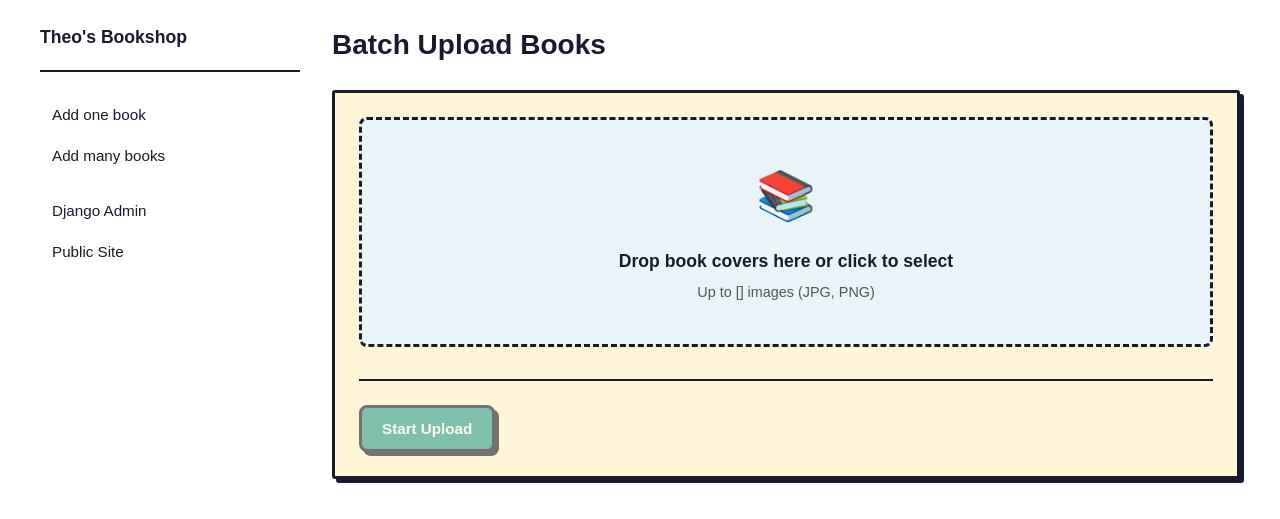
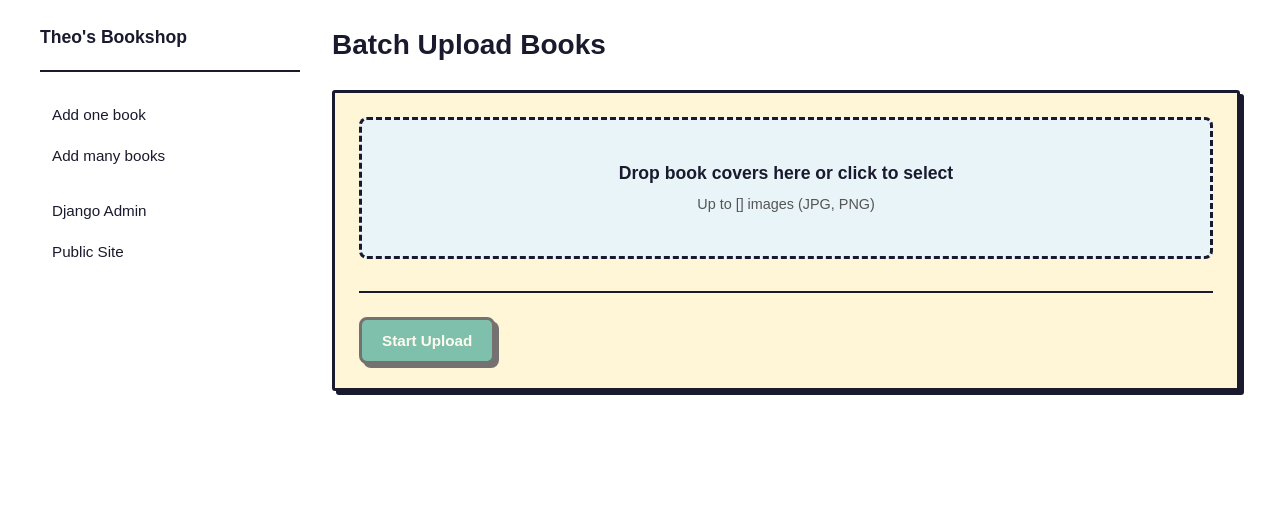
Before and after one commit to sirodoht/bookstore, a Django app: template books/templates/books/staff_batch_upload.html in a window 1280 px wide. Shown: the top 519 px of the page. Run offline with Django 3.2, Linux system fonts and the light colour scheme; the template is opened without the code that fills it: most values are stand-ins (such as "Sample title", 1, 10 or a date in 2020).

Commit message:
style: remove upload icons and adjust staff bar spacing

```diff
--- a/books/templates/books/staff_batch_upload.html
+++ b/books/templates/books/staff_batch_upload.html
@@ -18,7 +18,6 @@
             {% csrf_token %}
 
             <div class="upload-area" id="upload-area">
-                <div class="upload-icon">📚</div>
                 <div class="upload-text">
                     Drop book covers here or click to select
                 </div>
--- a/books/templates/books/staff_style.css
+++ b/books/templates/books/staff_style.css
@@ -607,11 +607,6 @@ a {
     border-color: var(--accent-green);
 }
 
-.upload-icon {
-    font-size: 3rem;
-    margin-bottom: 16px;
-}
-
 .upload-text {
     font-size: 1.1rem;
     font-weight: 600;
```
Also changed, not shown: books/templates/books/style.css (+2 -6 lines).
